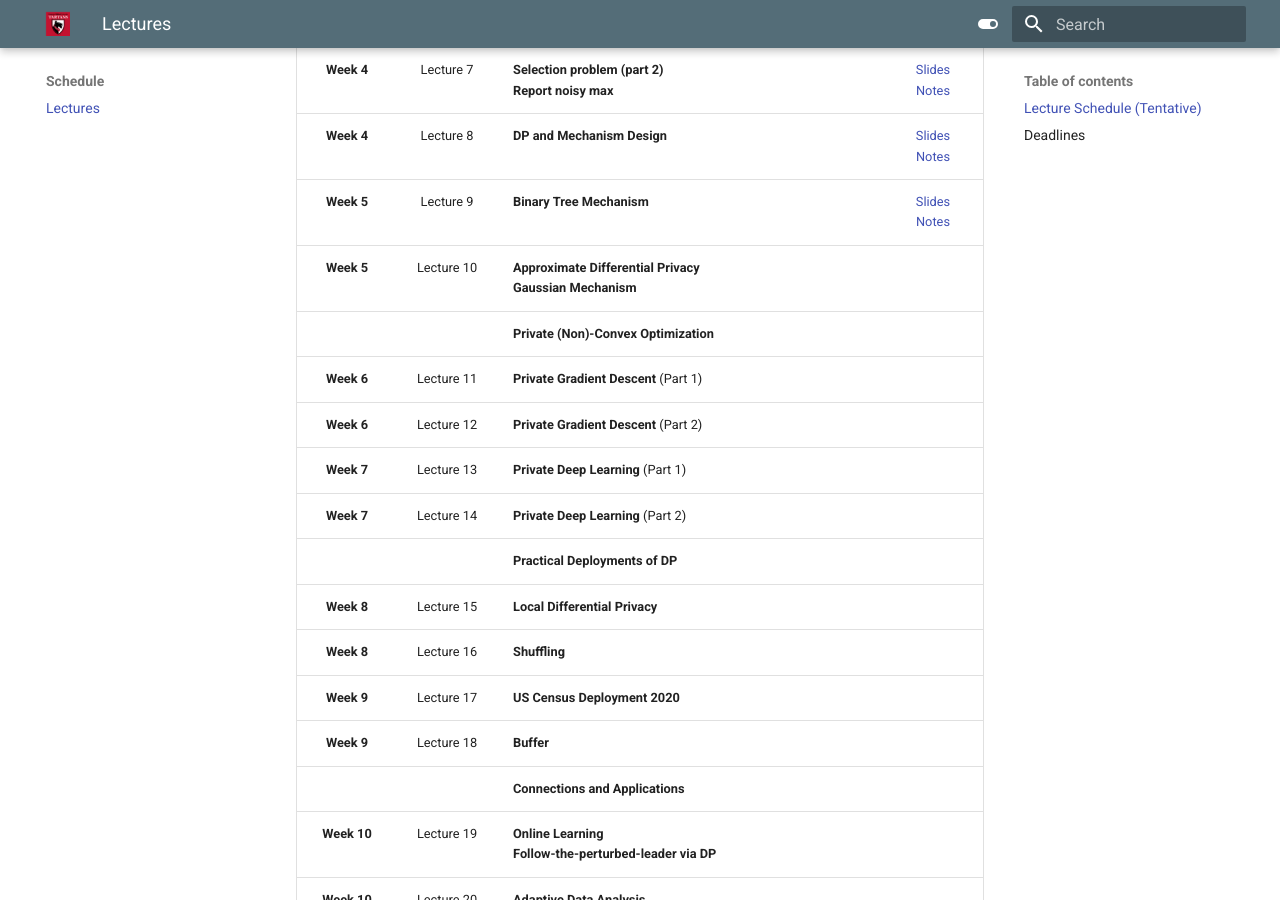
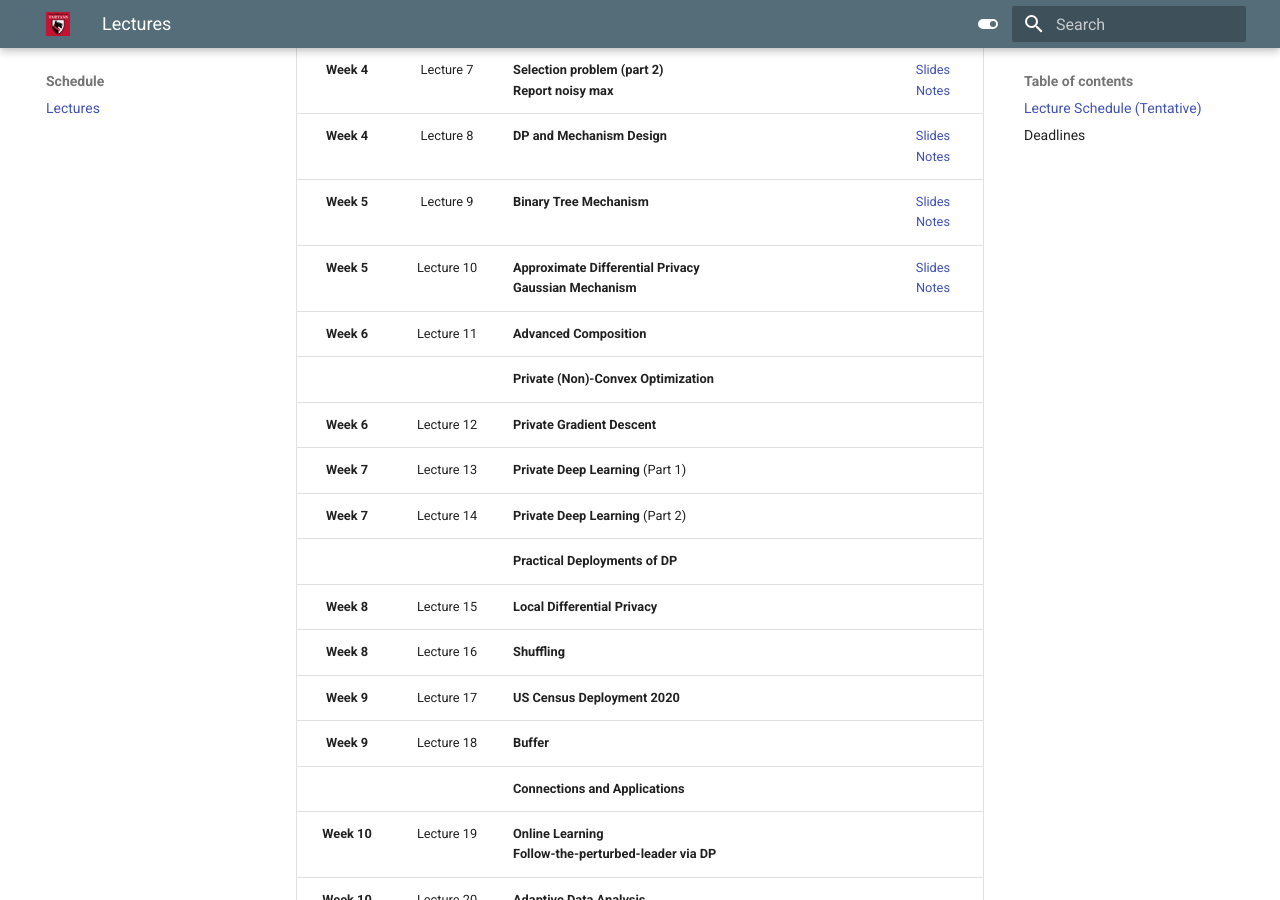
Before and after one commit to dpcmu/dpcmu.github.io, an MkDocs documentation site: the page built from docs/calendar.md, in a window 1280 px wide and 900 px high, scrolled down 759 px. Built offline with MkDocs 1.6.1 and Material for MkDocs 9.7.7, drawn with Linux system fonts in a browser that asks for light colours.

Commit message:
lec notes

```diff
--- a/docs/calendar.md
+++ b/docs/calendar.md
@@ -13,10 +13,10 @@ Week  |Lecture   |Topic  |Readings  |Slides <br> Notes |
 | **Week 4**  | Lecture 7  | **Selection problem (part 2) <br> Report noisy max**                                        |                                                              | [Slides](../slides/lecture7.pdf) <br> [Notes](../notes/lecture7.pdf)       |
 | **Week 4**  | Lecture 8  | **DP and Mechanism Design**                                                                 |                                                              | [Slides](../slides/lecture8.pdf) <br> [Notes](../notes/lecture8.pdf)       |
 | **Week 5**  | Lecture 9  | **Binary Tree Mechanism**                                                                   |                                                              | [Slides](../slides/lecture9.pdf) <br> [Notes](../notes/lecture9.pdf)       |
-| **Week 5**  | Lecture 10 | **Approximate Differential Privacy** <br> **Gaussian Mechanism**                            |                                                              |                                                                            |
+| **Week 5**  | Lecture 10 | **Approximate Differential Privacy** <br> **Gaussian Mechanism**                            |                                                              | [Slides](../slides/lecture10.pdf) <br> [Notes](../notes/lecture10.pdf)     |
+| **Week 6**  | Lecture 11 | **Advanced Composition**                                                                    |                                                              |                                                                            |
 |             |            | **Private (Non)-Convex Optimization**                                                       |                                                              |                                                                            |
-| **Week 6**  | Lecture 11 | **Private Gradient Descent** (Part 1)                                                       |                                                              |                                                                            |
-| **Week 6**  | Lecture 12 | **Private Gradient Descent** (Part 2)                                                       |                                                              |                                                                            |
+| **Week 6**  | Lecture 12 | **Private Gradient Descent**                                                                |                                                              |                                                                            |
 | **Week 7**  | Lecture 13 | **Private Deep Learning** (Part 1)                                                          |                                                              |                                                                            |
 | **Week 7**  | Lecture 14 | **Private Deep Learning** (Part 2)                                                          |                                                              |                                                                            |
 |             |            | **Practical Deployments of DP**                                                             |                                                              |                                                                            |
```
Also changed, not shown: 7 other files.
